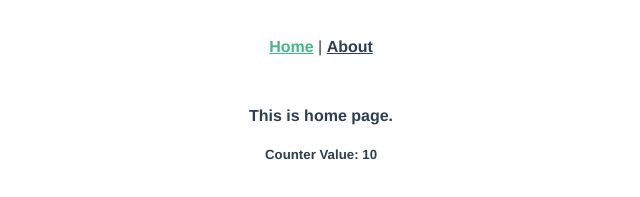
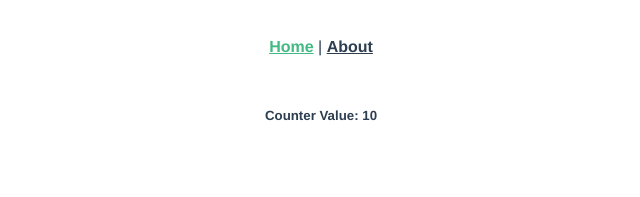
Before and after one commit to alamgirweb11/pinia, a Vue app: page / in a window 1280 px wide. Shown: the top 197 px of the page, without its empty margins (319-959 px from the left). Built offline with nearby package versions, Linux system fonts and the light colour scheme.

Commit message:
modify counter component

```diff
--- a/src/views/HomeView.vue
+++ b/src/views/HomeView.vue
@@ -1,11 +1,8 @@
 <script setup>
-import { useCounterStore } from '@/stores/counter'
-const store = useCounterStore()
-const counter = store.count
+import CounterComponent from '@/components/CounterComponent.vue'
 </script>
 <template>
   <div class="home">
-    <h4>This is home page.</h4>
-    <h5>Counter Value: {{ counter }}</h5>
+   <CounterComponent />
   </div>
 </template>
```
Also changed, not shown: src/components/CounterComponent.vue (renamed from src/components/Counter.vue).
